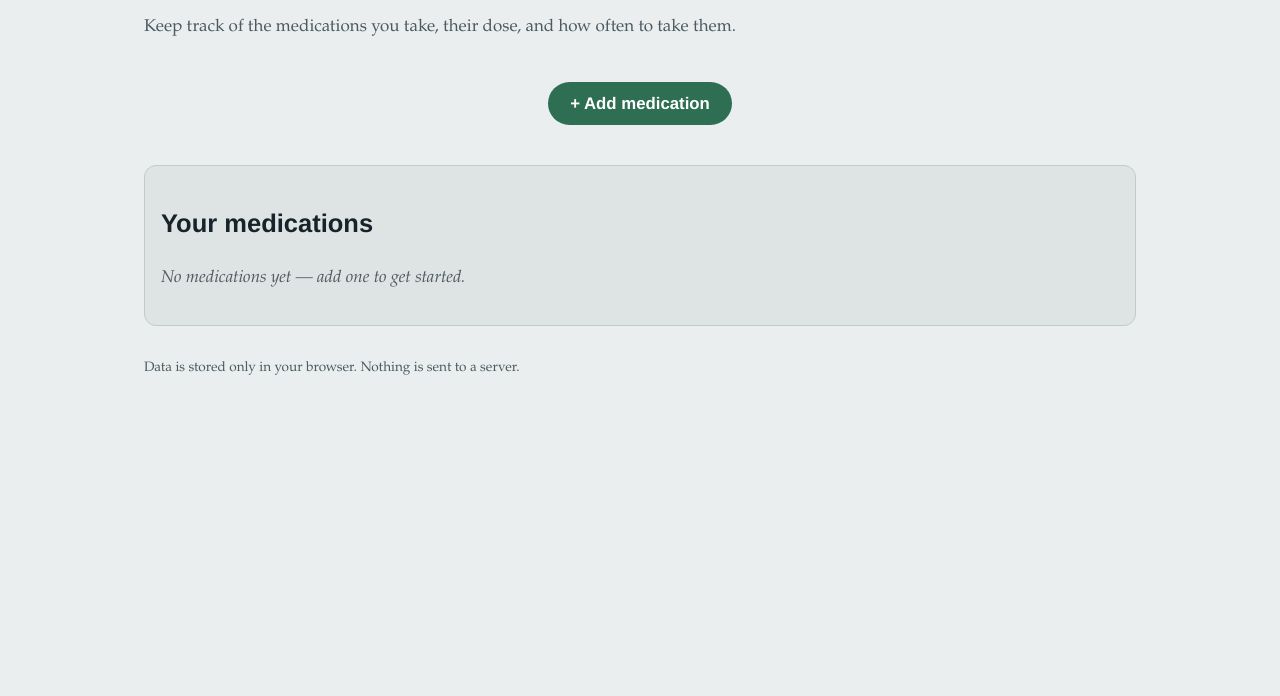
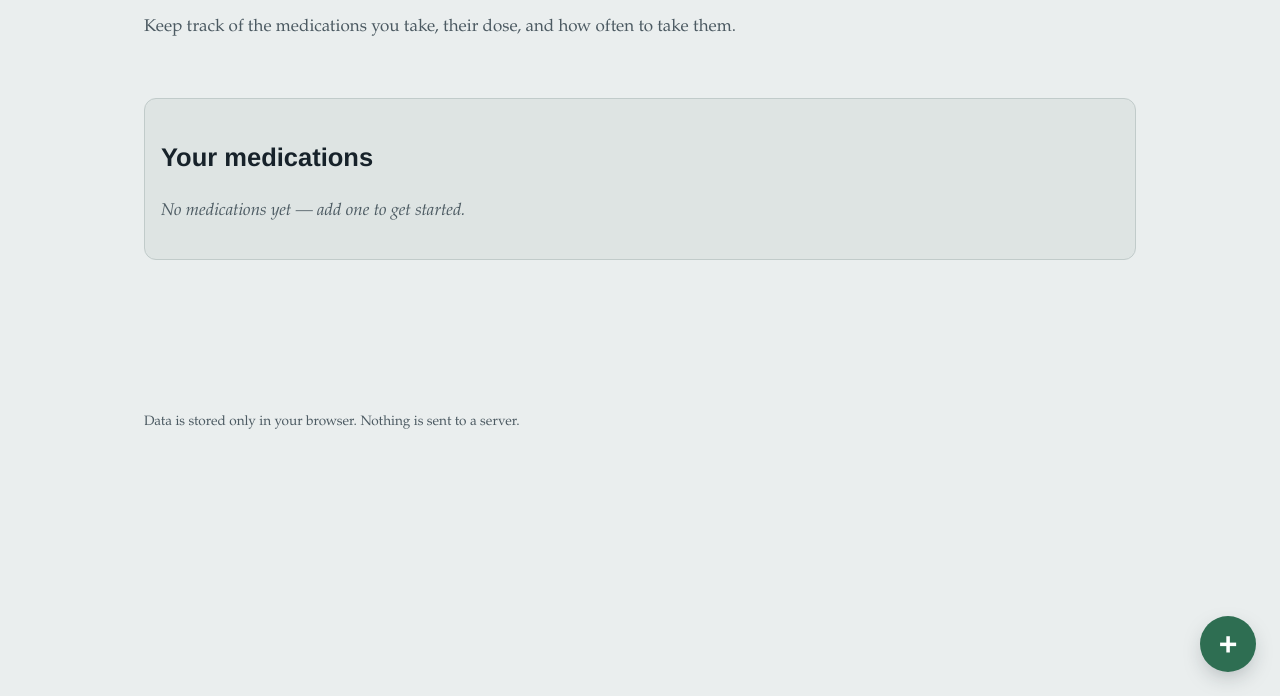
Before and after one commit to CemYz-ux/MedicationTracker, a website with bundled scripts: page index.html in a window 1280 px wide. Shown: the part 104-800 px from the top of the page. Built offline with nearby package versions, Linux system fonts and the light colour scheme.

Commit message:
feat(MED-23): move the add-medication trigger into a bottom-right FAB
Replaces the top-center .add-medication-bar/.add-medication-trigger
pill with a circular floating action button fixed to the viewport's
bottom-right corner: a bare "+" glyph with aria-label="Add medication"
(mirroring .close-dialog-btn's "×" + aria-label pattern), a 56px touch
target (above the app's ~44px baseline, since this is the single
primary action), and the existing --go fill/focus-visible treatment.
main gains bottom padding so the fixed FAB never overlaps the last row
of the MED-22 grid. The Add-medication dialog itself, its validation,
and every close path are untouched — only the trigger's id
(add-medication-trigger -> add-medication-fab), markup, and CSS
change, so app.js's focus-return wiring needed a one-line selector
update.

```diff
--- a/css/styles.css
+++ b/css/styles.css
@@ -91,6 +91,18 @@ header p {
   color: var(--ink-soft);
 }
 
+/* MED-23 AC5: reserves room below the medication list so the fixed FAB
+   (bottom-right, a 1.5rem margin + 3.5rem size = 5rem footprint from the
+   viewport's bottom edge — see .add-medication-fab) never sits on top of
+   the last row of cards once the page is scrolled to its end. Applied to
+   `main` (which wraps the list's <section>), not left to the footer's
+   incidental margin below it, so the guarantee holds regardless of footer
+   content or how it wraps at a given viewport width. 6rem clears the FAB's
+   5rem footprint with a 1rem buffer to spare. */
+main {
+  padding-bottom: 6rem;
+}
+
 section {
   margin-block: 1.5rem;
   padding: 1rem;
@@ -178,22 +190,32 @@ button:hover {
   display: none;
 }
 
-.add-medication-bar {
+/* MED-23: floating action button, replacing the old top-center
+   .add-medication-bar/.add-medication-trigger. `position: fixed` pins it to
+   the viewport's bottom-right corner regardless of scroll position or the
+   MED-22 grid's column count (AC5, AC10) — its margin from the edges (1.5rem)
+   and size (3.5rem = 56px) are viewport-independent, no media queries here.
+   56px is deliberately above the app's ~44px baseline touch target
+   (MED-19) since this is the app's single primary action (AC4). No custom
+   hover/focus-visible rule is needed: the generic `button:hover` and
+   `button:focus-visible` rules already apply (it's a plain <button>). */
+.add-medication-fab {
+  position: fixed;
+  right: 1.5rem;
+  bottom: 1.5rem;
+  width: 3.5rem;
+  height: 3.5rem;
+  padding: 0;
   display: flex;
+  align-items: center;
   justify-content: center;
-  padding-block: 0.5rem 1rem;
-}
-
-.add-medication-trigger {
-  font-size: 1.05rem;
-  padding: 0.7rem 1.4rem;
-  border-radius: 999px;
+  border-radius: 50%;
   background: var(--go);
   color: #fff;
-}
-
-.add-medication-trigger:hover {
-  background: #255a43;
+  font-size: 2rem;
+  line-height: 1;
+  box-shadow: 0 8px 24px -8px rgba(23, 34, 42, 0.4);
+  z-index: 10;
 }
 
 /* Shared by every app dialog (Add — MED-5, Edit — MED-17): each is its own
--- a/index.html
+++ b/index.html
@@ -12,11 +12,15 @@
     <p>Keep track of the medications you take, their dose, and how often to take them.</p>
   </header>
 
-  <div class="add-medication-bar">
-    <button id="add-medication-trigger" type="button" class="add-medication-trigger">
-      + Add medication
-    </button>
-  </div>
+  <!-- MED-23: floating action button, replacing the old top-center
+       add-medication bar/trigger. Bare "+" glyph + aria-label mirrors the
+       app's existing bare-glyph-plus-aria-label pattern already used by
+       .close-dialog-btn ("×" + aria-label="Close"). Positioned in the DOM
+       right after the header (same spot the old trigger occupied) so tab
+       order is unaffected by its `position: fixed` styling. -->
+  <button id="add-medication-fab" type="button" class="add-medication-fab" aria-label="Add medication">
+    +
+  </button>
 
   <main>
     <dialog id="add-medication-dialog" class="app-dialog" aria-labelledby="add-medication-dialog-title">
--- a/js/app.js
+++ b/js/app.js
@@ -18,7 +18,7 @@ import {
 // comfortably satisfies both without excessive DOM churn for a small list.
 const COOLDOWN_TICK_MS = 30_000;
 
-const trigger = document.getElementById("add-medication-trigger");
+const trigger = document.getElementById("add-medication-fab");
 const dialog = document.getElementById("add-medication-dialog");
 const form = document.getElementById("add-medication-form");
 const nameInput = document.getElementById("med-name");
@@ -247,7 +247,7 @@ function renderMedicationItem(medication) {
   // `aria-disabled` (not the native `disabled` attribute) on purpose: making
   // an element natively disabled while it holds keyboard focus forces the
   // browser to move focus elsewhere (observed landing on the unrelated
-  // "+ Add medication" trigger), with no announcement to screen readers.
+  // Add-medication FAB, MED-23), with no announcement to screen readers.
   // aria-disabled keeps the button focusable — the click handler below
   // no-ops instead — so focus simply stays where the user left it.
 
```
